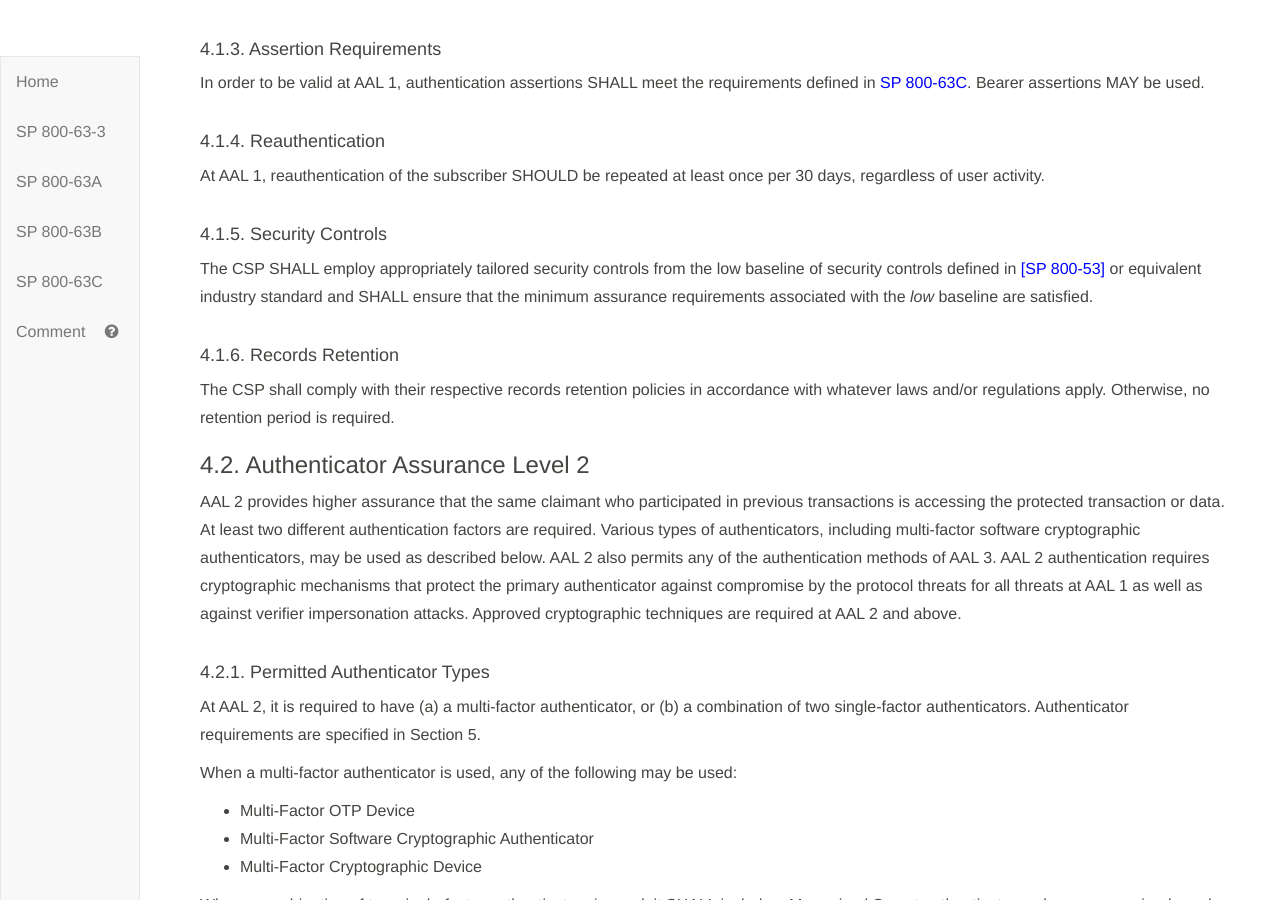
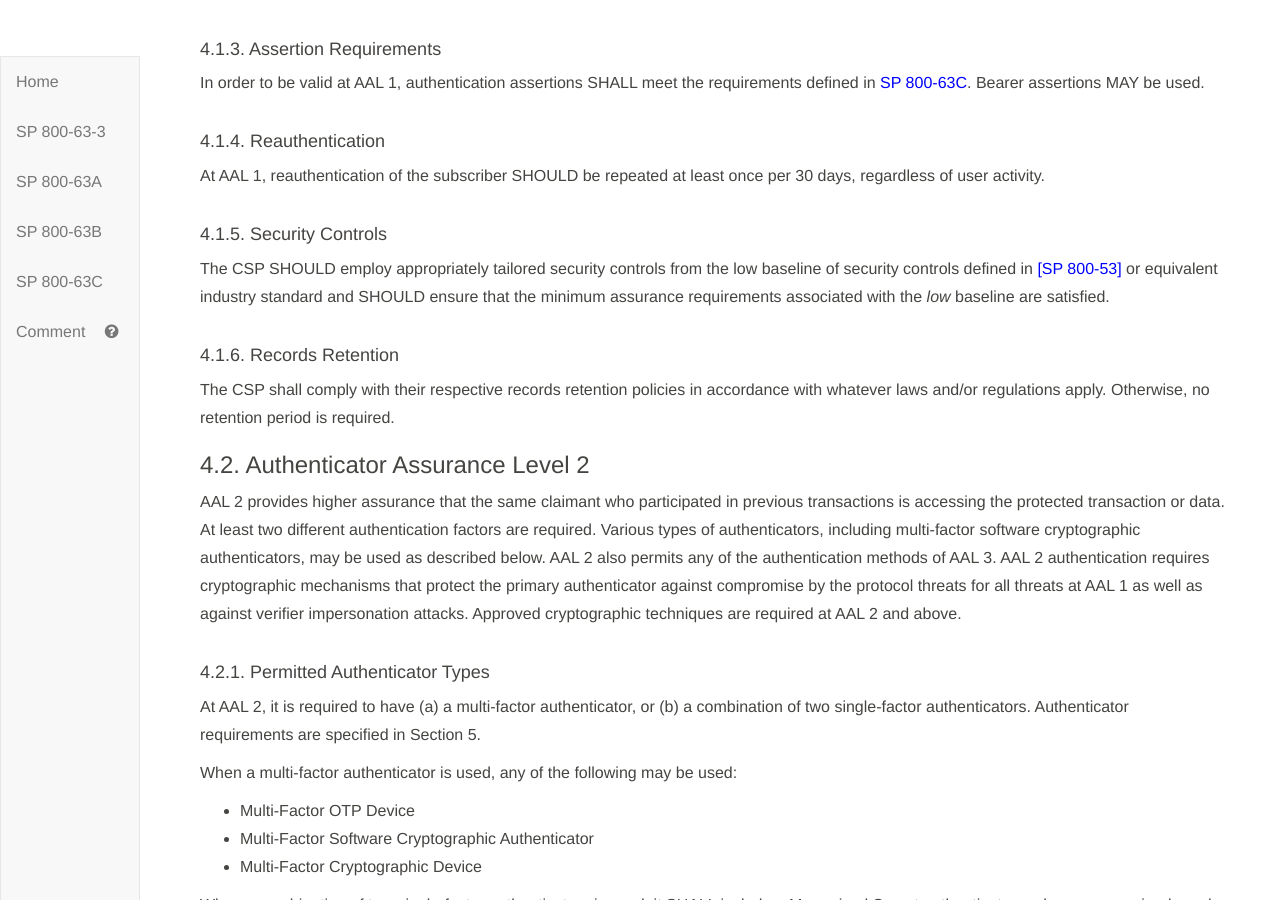
Before and after one commit to usnistgov/800-63-3, a Jekyll site: the page built from sp800-63b.md, in a window 1280 px wide and 900 px high, scrolled down 19418 px. Built offline with Jekyll 4.4.1, drawn with Linux system fonts in a browser that asks for light colours; some of the changed text lies outside the part shown.

Commit message:
Adjusted control requirements for CSP
Fixes #72

```diff
--- a/sp800-63b/sec4_aal.md
+++ b/sp800-63b/sec4_aal.md
@@ -51,7 +51,7 @@
 
 #### 4.1.5. Security Controls
 
-The CSP SHALL employ appropriately tailored security controls from the low baseline of security controls defined in [[SP 800-53]](#SP800-53) or equivalent industry standard and SHALL ensure that the minimum assurance requirements associated with the *low* baseline are satisfied.
+The CSP SHOULD employ appropriately tailored security controls from the low baseline of security controls defined in [[SP 800-53]](#SP800-53) or equivalent industry standard and SHOULD ensure that the minimum assurance requirements associated with the *low* baseline are satisfied.
 
 #### 4.1.6. Records Retention
 
@@ -96,7 +96,7 @@
 
 #### 4.2.5. Security Controls
 
-The CSP SHALL employ appropriately tailored security controls from the moderate baseline of security controls defined in [[SP 800-53]](#SP800-53) or equivalent industry standard and SHALL ensure that the minimum assurance requirements associated with the *moderate* baseline are satisfied.
+The CSP SHOULD employ appropriately tailored security controls from the moderate baseline of security controls defined in [[SP 800-53]](#SP800-53) or equivalent industry standard and SHOULD ensure that the minimum assurance requirements associated with the *moderate* baseline are satisfied.
 
 #### 4.2.6. Records Retention
 
@@ -130,7 +130,7 @@
 
 #### 4.3.5. Security Controls
 
-The CSP SHALL employ appropriately tailored security controls from the high baseline of security controls defined in [[SP 800-53]](#SP800-53) or an equivalent industry standard and SHALL ensure that the minimum assurance requirements associated with the *high* baseline are satisfied.
+The CSP SHOULD employ appropriately tailored security controls from the high baseline of security controls defined in [[SP 800-53]](#SP800-53) or an equivalent industry standard and SHOULD ensure that the minimum assurance requirements associated with the *high* baseline are satisfied.
 
 #### 4.3.6. Records Retention
 
```
